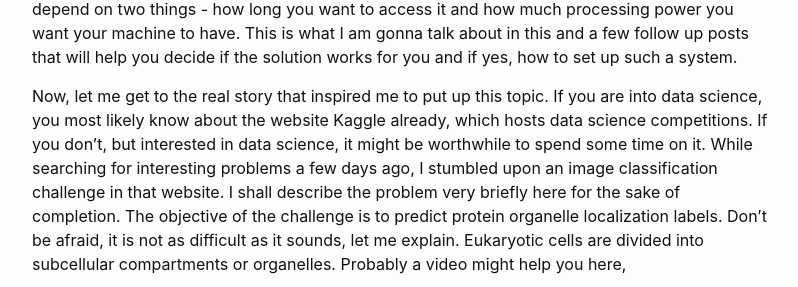
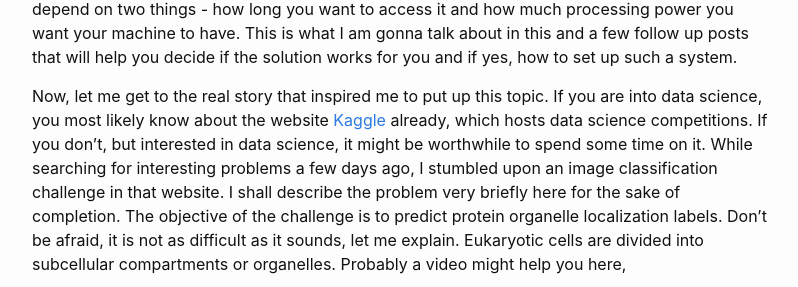
Before and after one commit to primestardust/portfolio, a Jekyll site: the page built from _posts/2019-12-26-a-not-so-costly-way-to-high-performance-computing.md, in a window 1280 px wide and 900 px high, scrolled down 709 px, cut to the strip 174-461 px from the top of the window. Shown: the whole strip, without its empty margins (238-1036 px from the left). Built offline with Jekyll 4.4.1, drawn with Linux system fonts in a browser that asks for light colours; part of the change alters nothing that is shown.

```diff
--- a/_posts/2019-12-26-a-not-so-costly-way-to-high-performance-computing.md
+++ b/_posts/2019-12-26-a-not-so-costly-way-to-high-performance-computing.md
@@ -11,7 +11,7 @@ Most of us with scientifically inclined mind get thrilled just by the idea of ha
 
 But don't get too carried away guys, as unfortunately we all know that’s not gonna happen anytime soon, if at all. Good news though is that we “almost surely" don’t need that much processing power. So, the question is, can our imagination come true at least to some extent? Is there some way that we can have a really powerful machine at our disposal whenever we need? Well, the answer is yes there is a way, but it will cost you a little. Whether you can afford it will depend on two things - how long you want to access it and how much processing power you want your machine to have. This is what I am gonna talk about in this and a few follow up posts that will help you decide if the solution works for you and if yes, how to set up such a system.
 
-Now, let me get to the real story that inspired me to put up this topic. If you are into data science, you most likely know about the website Kaggle already, which hosts data science competitions. If you don’t, but interested in data science, it might be worthwhile to spend some time on it. While searching for interesting problems a few days ago, I stumbled upon an image classification challenge in that website. I shall describe the problem very briefly here for the sake of completion. The objective of the challenge is to predict protein organelle localization labels. Don’t be afraid, it is not as difficult as it sounds, let me explain. Eukaryotic cells are divided into subcellular compartments or organelles. Probably a video might help you here,
+Now, let me get to the real story that inspired me to put up this topic. If you are into data science, you most likely know about the website <a href="https://www.kaggle.com">Kaggle</a> already, which hosts data science competitions. If you don’t, but interested in data science, it might be worthwhile to spend some time on it. While searching for interesting problems a few days ago, I stumbled upon an image classification challenge in that website. I shall describe the problem very briefly here for the sake of completion. The objective of the challenge is to predict protein organelle localization labels. Don’t be afraid, it is not as difficult as it sounds, let me explain. Eukaryotic cells are divided into subcellular compartments or organelles. Probably a video might help you here,
 
 <p align="center"><iframe width="420" height="325" src="https://www.youtube.com/embed/P4gz6DrZOOI" frameborder="0" allow="accelerometer; autoplay; encrypted-media; gyroscope; picture-in-picture" allowfullscreen></iframe></p>
 
```
